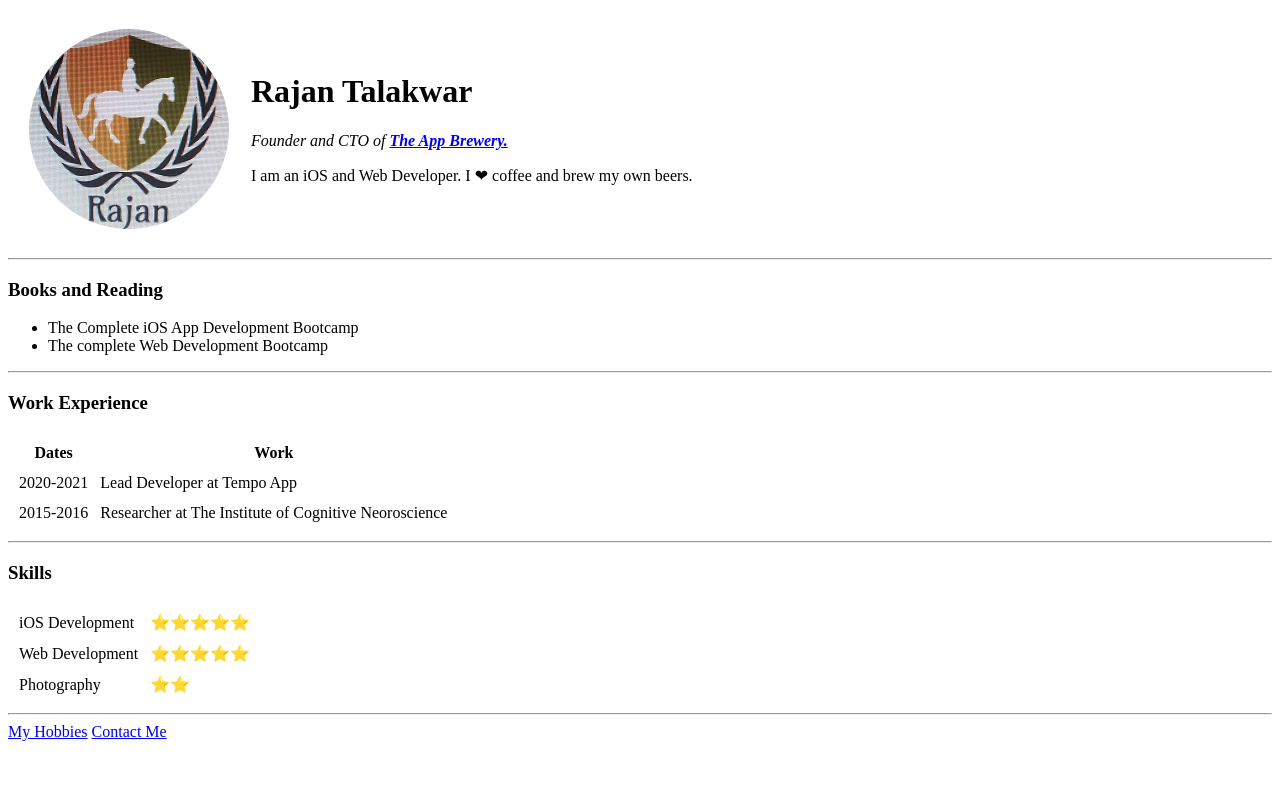
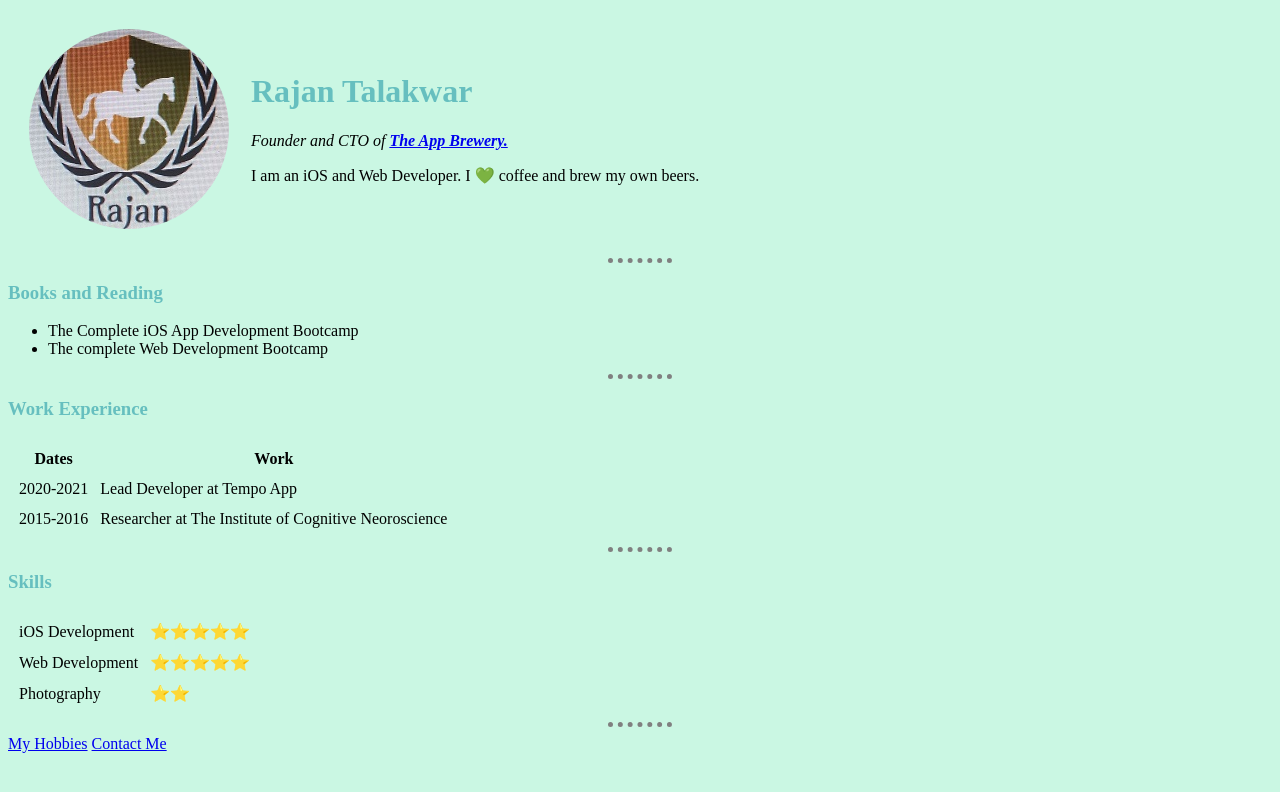
Before and after one commit to rajantalakwar1998/cv, a plain HTML site: page index.html in a window 1280 px wide. Drawn offline with Linux system fonts and the light colour scheme.

Commit message:
changes
changes

```diff
--- /dev/null
+++ b/css/styles.css
@@ -0,0 +1,16 @@
+
+  body{
+    background-color: CAF7E3;
+  }
+
+  hr {
+    border-style: none;
+    border-top-style: dotted ;
+    border-color: gray;
+    border-width: 5px;
+    width: 5%;
+  }
+
+  h1,h2, h3{
+    color: #66BFBF;
+  }
--- a/index.html
+++ b/index.html
@@ -3,6 +3,7 @@
 <head>
   <meta charset="utf-8">
   <title>Rajan's Personal Site</title>
+  <link rel="stylesheet" href="css/styles.css">
 </head>
 
 <body>
@@ -12,7 +13,7 @@
       <td>
         <h1>Rajan Talakwar</h1>
         <p><em>Founder and CTO of <strong><a href="https://www.appbrewery.co/">The App Brewery.</a></strong></em></p>
-        <p>I am an iOS and Web Developer. I ❤ coffee and brew my own beers.</p>
+        <p>I am an iOS and Web Developer. I 💚 coffee and brew my own beers.</p>
       </td>
     </tr>
   </table>
@@ -61,9 +62,6 @@
     </tr>
   </table>
   </td>
-
-
-
   <hr>
   <a href="hobbies.html">My Hobbies</a>
   <a href="contact-me.html">Contact Me</a>
```
Also changed, not shown: contact-me.html (+1 -0 lines), hobbies.html (+2 -0 lines).
